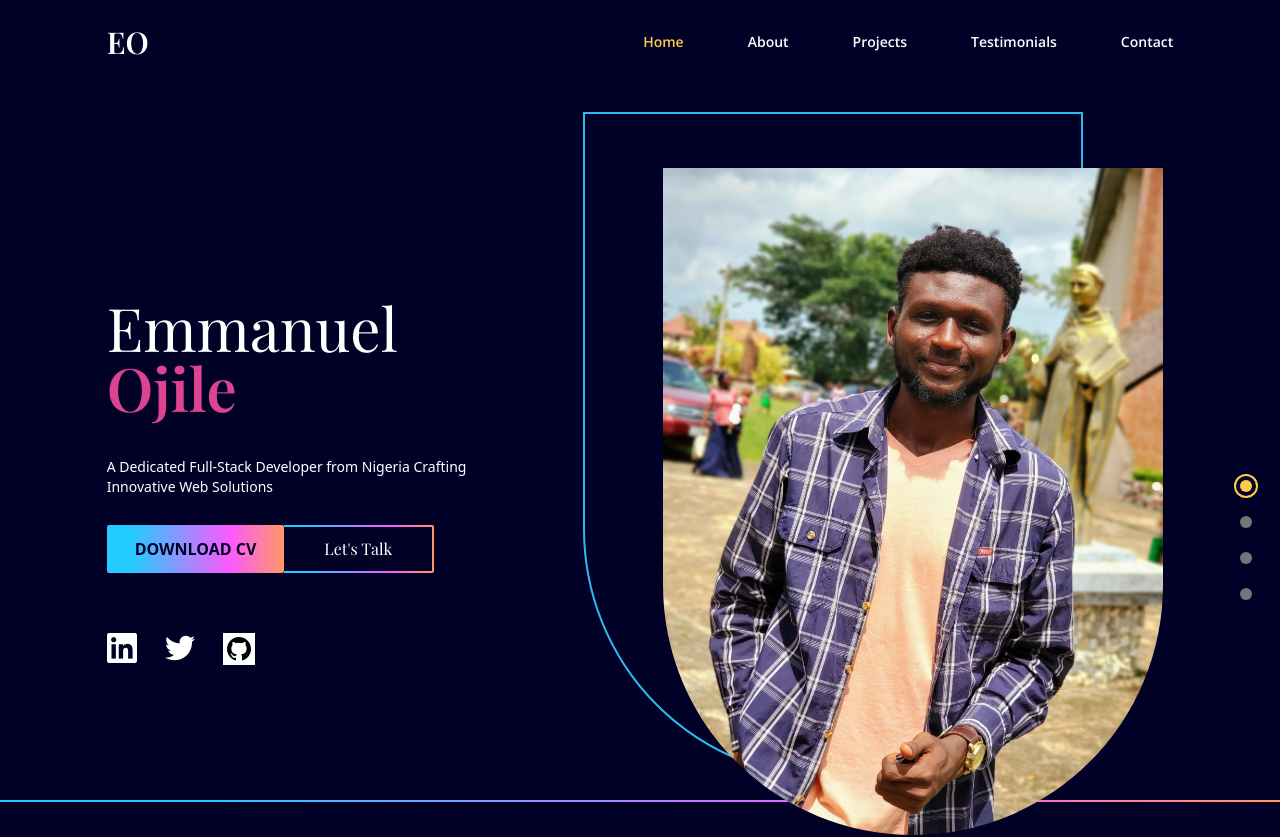
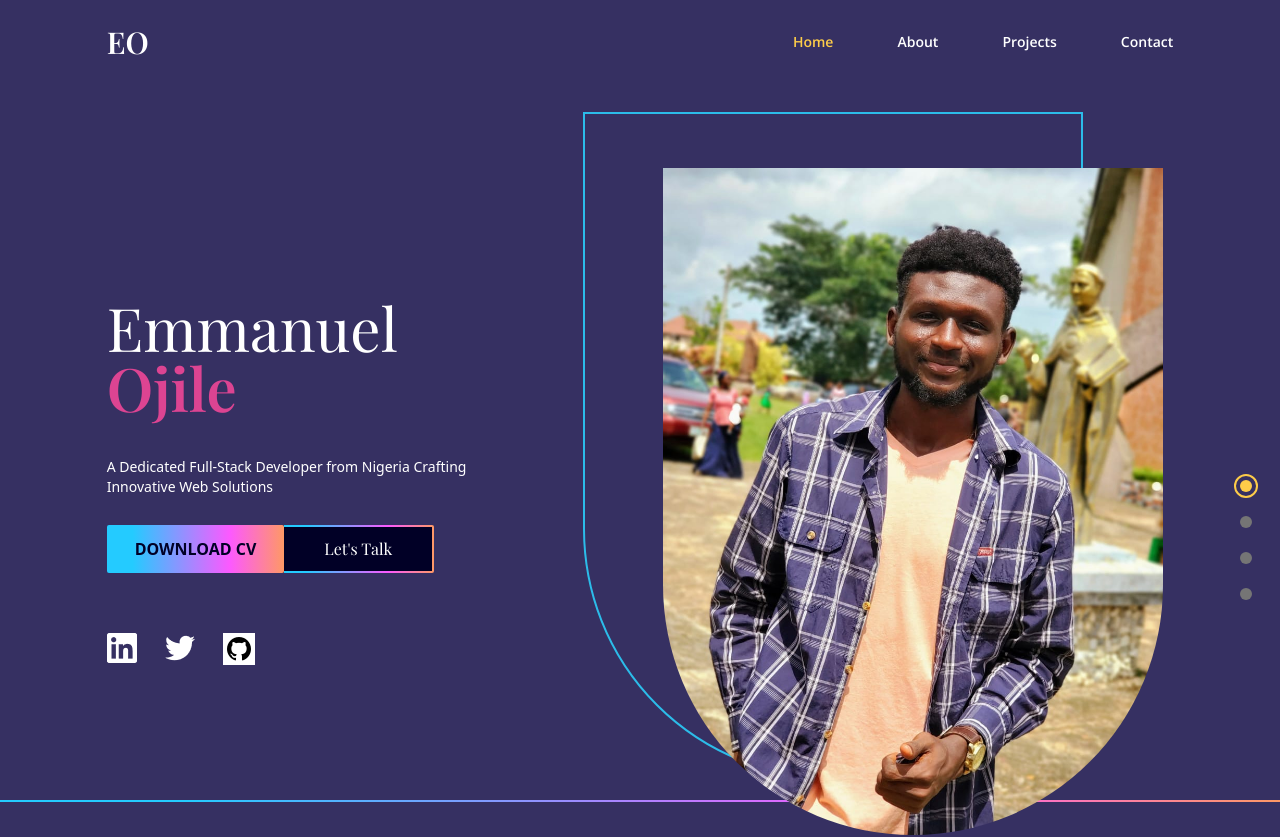
Before and after one commit to Emmyojile/portfolio-v2, a React (Vite) app: page / in a window 1280 px wide. Shown: the top 837 px of the page. Built offline with nearby package versions, Linux system fonts and the light colour scheme.

Commit message:
revamping

```diff
--- a/src/index.css
+++ b/src/index.css
@@ -6,7 +6,7 @@
 
 html, body, #root, .app{
     height: 100%;
-    background-color: #010026;
+    background-color: #363062;
     color: white;
     @apply: text-white;
 }
--- a/src/scenes/Navbar.jsx
+++ b/src/scenes/Navbar.jsx
@@ -45,11 +45,11 @@ const Navbar = ({ isTopOfPage, selectedPage, setSelectedPage }) => {
               selectedPage={selectedPage}
               setSelectedPage={setSelectedPage}
             />
-            <Link
+            {/* <Link
               page="Testimonials"
               selectedPage={selectedPage}
               setSelectedPage={setSelectedPage}
-            />
+            /> */}
             <Link
               page="Contact"
               selectedPage={selectedPage}
@@ -92,11 +92,11 @@ const Navbar = ({ isTopOfPage, selectedPage, setSelectedPage }) => {
                 selectedPage={selectedPage}
                 setSelectedPage={setSelectedPage}
               />
-              <Link
+              {/* <Link
                 page="Testimonials"
                 selectedPage={selectedPage}
                 setSelectedPage={setSelectedPage}
-              />
+              /> */}
               <Link
                 page="Contact"
                 selectedPage={selectedPage}
```
